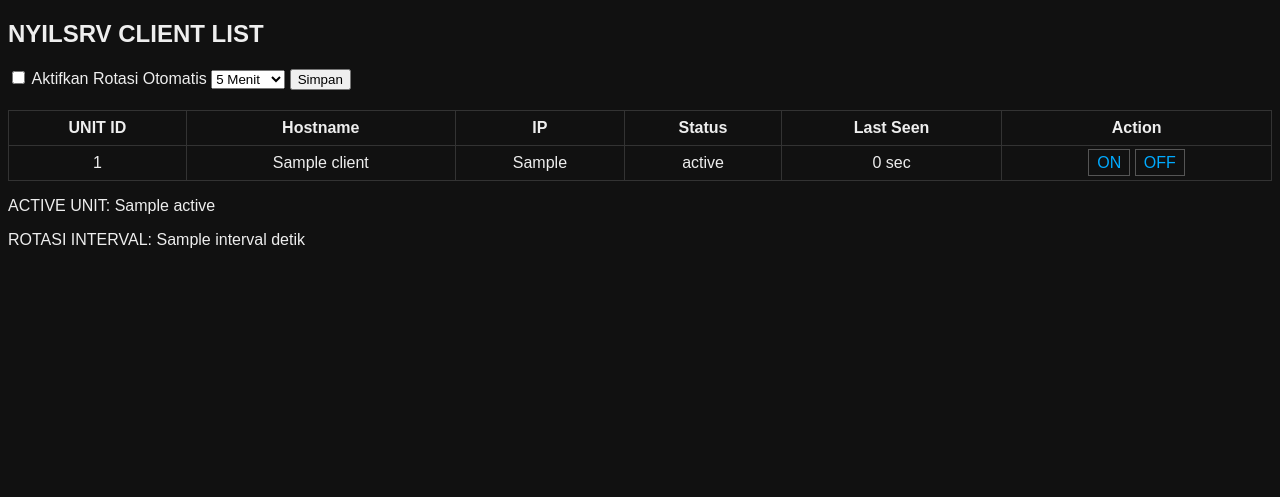
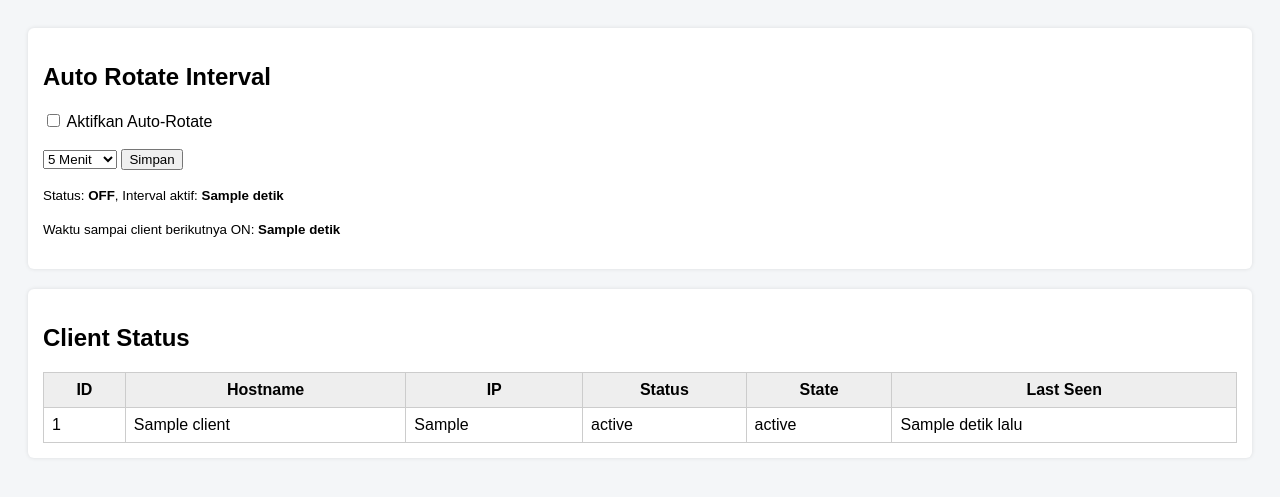
Before and after one commit to mrstorm234/nyilsrv, a Flask app: template server/templates/index.html in a window 1280 px wide. Shown: the top 497 px of the page. Run offline with Flask 3, Linux system fonts and the light colour scheme; the template is opened without the code that fills it: most values are stand-ins (such as "Sample title", 1, 10 or a date in 2020).

Commit message:
Update index.html

```diff
--- a/server/templates/index.html
+++ b/server/templates/index.html
@@ -1,64 +1,76 @@
 <!DOCTYPE html>
 <html>
 <head>
-<meta charset="utf-8">
-<title>NYILSRV Dashboard</title>
+    <title>NYILSRV Control Panel</title>
     <style>
-body { font-family: Arial; background:#111; color:#eee }
-table { width:100%; border-collapse:collapse }
-th,td { padding:8px; border:1px solid #333; text-align:center }
-.ON { color:#0f0 }
-.OFF { color:#f00 }
-.WAITING { color:#ff0 }
-a { color:#0af; text-decoration:none; padding:4px 8px; border:1px solid #555 }
-form { margin-bottom:20px }
+        body { font-family: Arial, Helvetica, sans-serif; background: #f4f6f8; padding: 20px; }
+        .box { background: white; padding: 15px; margin-bottom: 20px; border-radius: 6px; box-shadow: 0 0 4px rgba(0,0,0,0.1); }
+        table { border-collapse: collapse; width: 100%; background: white; }
+        th, td { border: 1px solid #ccc; padding: 8px; }
+        th { background: #eee; }
+        .ONLINE { color: green; font-weight: bold; }
+        .OFFLINE { color: red; font-weight: bold; }
+        .ON { color: green; font-weight: bold; }
+        .OFF { color: red; font-weight: bold; }
     </style>
 </head>
 <body>
 
-<h2>NYILSRV CLIENT LIST</h2>
-
+<div class="box">
+    <h2>Auto Rotate Interval</h2>
     <form method="post" action="/set_interval">
         <label>
-<input type="checkbox" name="enabled" {% if rotate_enabled %}checked{% endif %}> Aktifkan Rotasi Otomatis
+            <input type="checkbox" name="enabled" {% if cfg.enabled %}checked{% endif %}> Aktifkan Auto-Rotate
         </label>
+        <br><br>
         <select name="seconds">
-<option value="300" {% if interval==300 %}selected{% endif %}>5 Menit</option>
-<option value="900" {% if interval==900 %}selected{% endif %}>15 Menit</option>
-<option value="1500" {% if interval==1500 %}selected{% endif %}>25 Menit</option>
-<option value="3600" {% if interval==3600 %}selected{% endif %}>1 Jam</option>
-<option value="7200" {% if interval==7200 %}selected{% endif %}>2 Jam</option>
+            <option value="300" {% if cfg.interval_seconds == 300 %}selected{% endif %}>5 Menit</option>
+            <option value="900" {% if cfg.interval_seconds == 900 %}selected{% endif %}>15 Menit</option>
+            <option value="1500" {% if cfg.interval_seconds == 1500 %}selected{% endif %}>25 Menit</option>
+            <option value="3600" {% if cfg.interval_seconds == 3600 %}selected{% endif %}>1 Jam</option>
+            <option value="7200" {% if cfg.interval_seconds == 7200 %}selected{% endif %}>2 Jam</option>
         </select>
         <button type="submit">Simpan</button>
     </form>
+    <p><small>Status: <b>{{ "ON" if cfg.enabled else "OFF" }}</b>, Interval aktif: <b>{{ cfg.interval_seconds }} detik</b></small></p>
+    {% if next_active_in %}
+    <p><small>Waktu sampai client berikutnya ON: <b>{{ next_active_in }} detik</b></small></p>
+    {% endif %}
+</div>
 
+<div class="box">
+    <h2>Client Status</h2>
     <table>
         <tr>
-<th>UNIT ID</th>
+            <th>ID</th>
             <th>Hostname</th>
             <th>IP</th>
             <th>Status</th>
+            <th>State</th>
             <th>Last Seen</th>
-<th>Action</th>
         </tr>
 
-{% for uid,c in clients.items() %}
+        {% for c in clients %}
         <tr>
-<td>{{ uid }}</td>
+            <td>{{ c.id }}</td>
             <td>{{ c.hostname }}</td>
             <td>{{ c.ip }}</td>
             <td class="{{ c.status }}">{{ c.status }}</td>
-<td>{{ (now - c.last_seen)|int }} sec</td>
-<td>
-<a href="/set/{{ uid }}/ON">ON</a>
-<a href="/set/{{ uid }}/OFF">OFF</a>
-</td>
+            <td class="{{ c.state }}">{{ c.state }}</td>
+            <td>{{ c.last_seen_ago }} detik lalu</td>
+        </tr>
+        {% else %}
+        <tr>
+            <td colspan="6" style="text-align:center;">Belum ada client</td>
         </tr>
         {% endfor %}
     </table>
+</div>
 
-<p>ACTIVE UNIT: {{ active }}</p>
-<p>ROTASI INTERVAL: {{ interval }} detik</p>
+<script>
+    // reload setiap 5 detik supaya client baru terlihat
+    setTimeout(() => location.reload(), 5000);
+</script>
 
 </body>
 </html>
```
Lines whose indentation alone changed are shown as unchanged.
